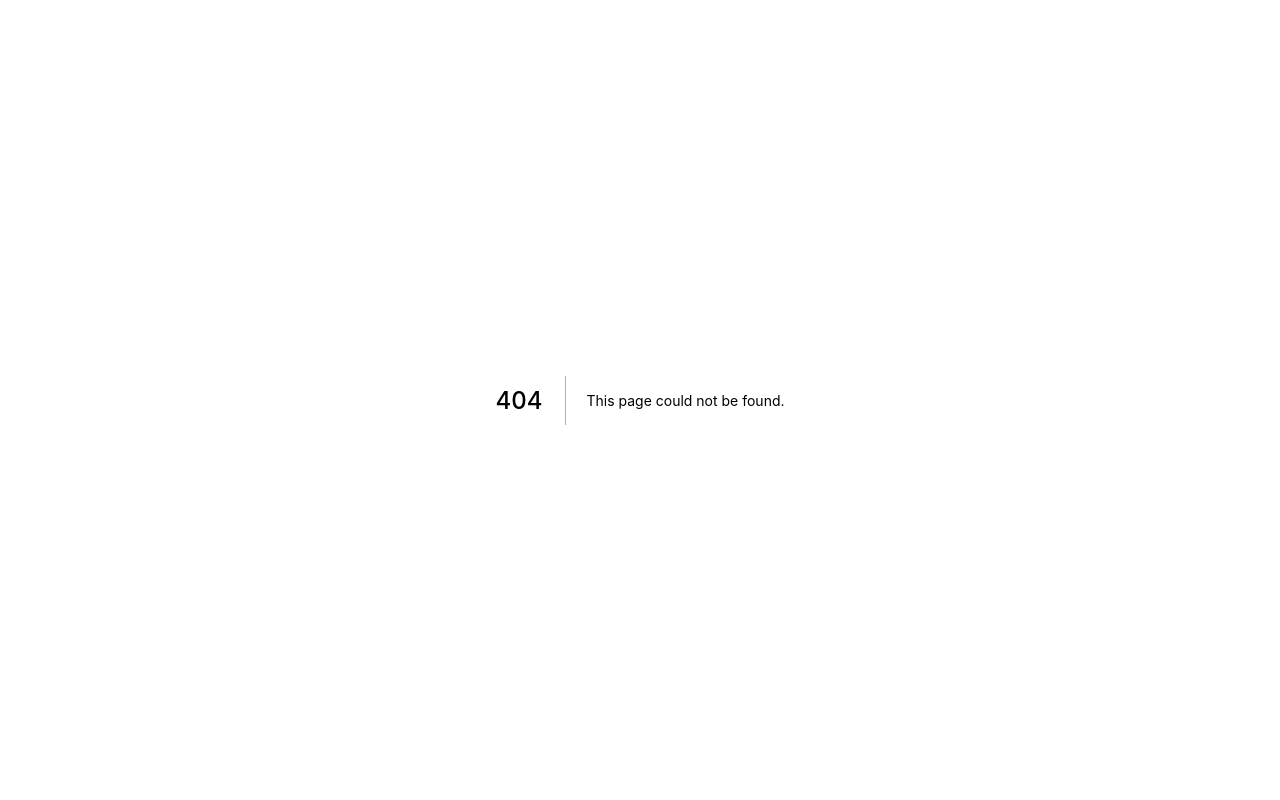
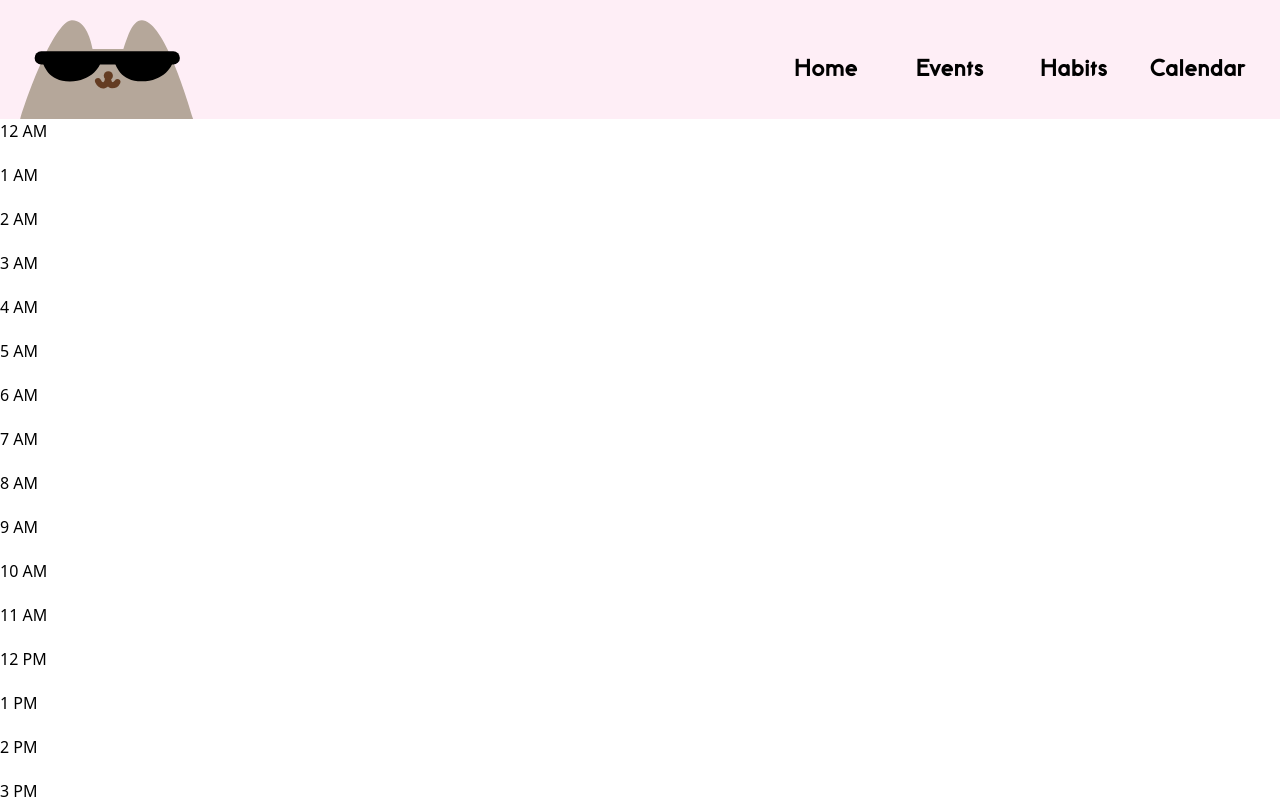
Before and after one commit to anyuan-chen/catlendar, a Next.js app: page /calendar in a window 1280 px wide. Before the commit this address had no page. Shown: the top 800 px of the page. Built offline with nearby package versions, Linux system fonts and the light colour scheme.

Commit message:
component mapping

```diff
--- /dev/null
+++ b/components/calendar/CalendarComponent.js
@@ -0,0 +1,52 @@
+import React, { useState, useEffect } from "react";
+import TimeBlock from "./components/timeBlock";
+
+export default function CalendarComponent() {
+  const [schedule, setSchedule] = useState(["undefined"]);
+  useEffect(() => {
+    if (schedule[0] === "undefined") {
+      if (localStorage.schedule === undefined) {
+        localStorage.setItem(schedule, []);
+        setSchedule([]);
+      } else {
+        setSchedule(JSON.parse(localStorage.schedule));
+      }
+    }
+
+    setTimeBlocks(
+      timeBlocks.map((time) => {
+        let start = time;
+        let end = time + 1;
+        if (end == 24) {
+          end = 0;
+        }
+        const convert = (hour) => {
+          if (hour === 12) {
+            return "12 PM";
+          } else if (hour === 0) {
+            return "12 AM";
+          } else if (hour < 12) {
+            return `${hour} AM`;
+          } else if (hour > 12) {
+            return `${hour % 12} PM`;
+          }
+        };
+
+        start = convert(start);
+        end = convert(end);
+        if (start === "12 AM") {
+          return <TimeBlock start={start} end={end}></TimeBlock>;
+        } else {
+          return <TimeBlock end={end}></TimeBlock>;
+        }
+      })
+    );
+  }, []);
+
+  const [timeBlocks, setTimeBlocks] = useState([
+    0, 1, 2, 3, 4, 5, 6, 7, 8, 9, 10, 11, 12, 13, 14, 15, 16, 17, 18, 19, 20,
+    21, 22, 23,
+  ]);
+
+  return <div>{timeBlocks}</div>;
+}
--- /dev/null
+++ b/components/calendar/components/timeBlock.js
@@ -0,0 +1,13 @@
+import React from "react";
+
+export default function TimeBlock(props) {
+  return (
+    <div className="flex flex-row">
+      <div className="flex space-between flex-col space-y-5">
+        <p>{props.start}</p>
+        <p>{props.end}</p>
+      </div>
+      <div className=""></div>
+    </div>
+  );
+}
--- /dev/null
+++ b/pages/calendar.js
@@ -0,0 +1,12 @@
+import React, { useState, useEffect } from "react";
+import CalendarComponent from "../components/calendar/CalendarComponent";
+import Navbar from "../components/Navbar";
+export default function Calendar() {
+
+  return (
+    <div>
+      <Navbar></Navbar>
+      <CalendarComponent></CalendarComponent>
+    </div>
+  );
+}
```
